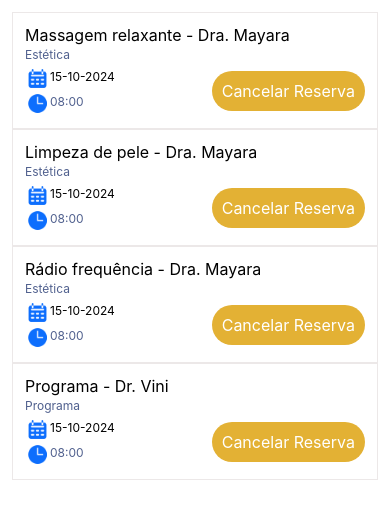
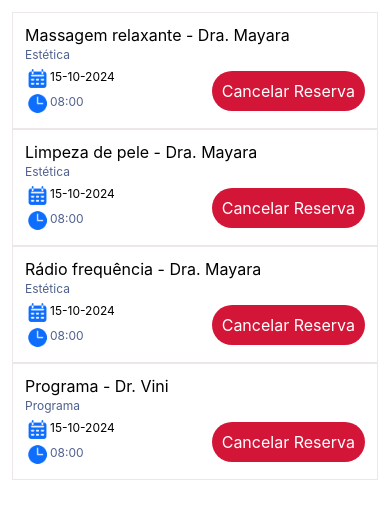
Before and after one commit to Vinipcsl/app-agendamento, a React Native app: screen / in a window 390 px wide. Shown: the top 518 px of the page. Built offline with nearby package versions, Linux system fonts and the light colour scheme.

Commit message:
terminado a estilização do botão, iniciando a tela de perfil

```diff
--- a/src/components/agendamentos/agendamento.jsx
+++ b/src/components/agendamentos/agendamento.jsx
@@ -26,7 +26,7 @@ export default function Agendamento(props){
             </View>
 
             <View style={styles.containerBotao}>
-            <Button text= "Cancelar Reserva"/>
+            <Button text= "Cancelar Reserva" theme = "btnVermelho"/>
 
             </View>
 
--- a/src/components/button/button.jsx
+++ b/src/components/button/button.jsx
@@ -7,7 +7,8 @@ function TesteClick(){
     Alert.alert("Clicou no botão")
 }
 
-return <TouchableOpacity onPress={TesteClick} style={styles.btn}>
+return <TouchableOpacity onPress={TesteClick}
+style={[styles.btn, props.theme == "btnVermelho" ? styles.btnVermelho : styles.btnDourado]} >
 
 <Text style ={styles.text}>
     {props.text}
--- a/src/components/button/button.style.js
+++ b/src/components/button/button.style.js
@@ -1,11 +1,19 @@
+import { ImageBackground } from "react-native";
 import { Colors, Font_Syze } from "../../constants/theme";
 export const styles = {
 
 btn:{
     with: "100%",
-    backgroundColor: Colors.gold,
     padding: 10,
     borderRadius: 30,
+},
+
+btnDourado:{
+    backgroundColor: Colors.gold,
+},
+
+btnVermelho:{
+    backgroundColor: Colors.red,
 },
 
 text: {
--- a/src/constants/theme.js
+++ b/src/constants/theme.js
@@ -3,7 +3,8 @@ const Colors ={
  black: "#000000",
  white: "#ffffff",
  blue: "#50608E",
- gray: "#ece8e8"
+ gray: "#ece8e8",
+ red: "#d31638"
 
 }
 
```
Also changed, not shown: src/Screens/profile/profile.jsx (added), src/Screens/profile/profile.style.js (added).
